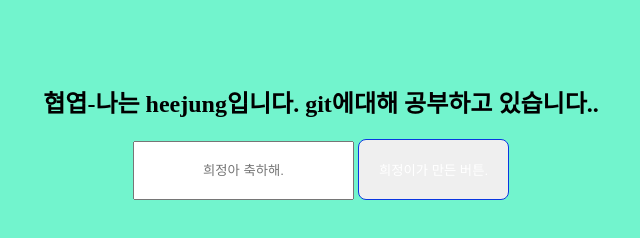
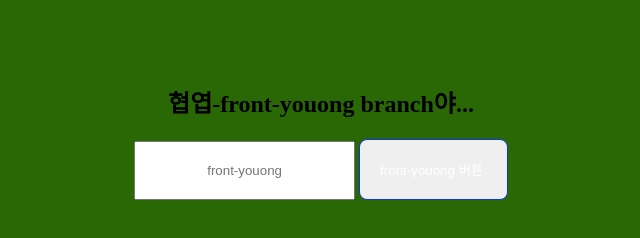
Before and after one commit to frontend-with/developer, a plain HTML site: page index.html in a window 1280 px wide. Shown: the whole page, without its empty margins (319-959 px from the left). Drawn offline with Linux system fonts and the light colour scheme.

Commit message:
young수정

```diff
--- a/css/style.css
+++ b/css/style.css
@@ -3,7 +3,7 @@
   padding-top: 5%;
   text-align: center;
   margin: 0 auto;
-  background-color: rgb(114, 244, 205);
+  background-color: rgb(41, 104, 5);
 }
 
 button {
--- a/index.html
+++ b/index.html
@@ -7,10 +7,10 @@
     <link rel="stylesheet" href="css/style.css" />
   </head>
   <body>
-    <h2>협엽-나는 heejung입니다. git에대해 공부하고 있습니다..</h2>
+    <h2>협엽-front-youong branch야...</h2>
     <form action="">
-      <input type="text" placeholder="희정아 축하해." />
-      <button>희정이가 만든 버튼.</button>
+      <input type="text" placeholder="front-youong" />
+      <button>front-youong 버튼.</button>
     </form>
   </body>
 </html>
```
